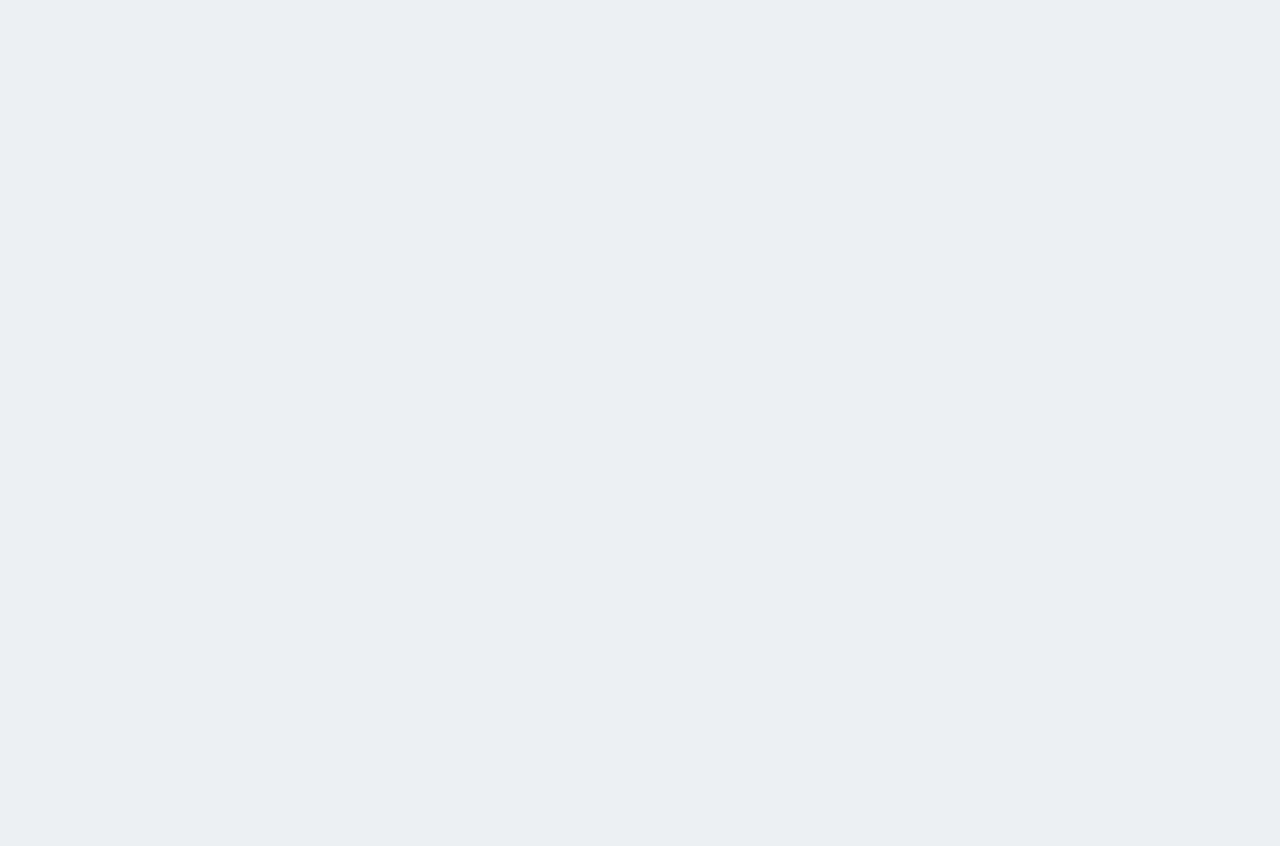
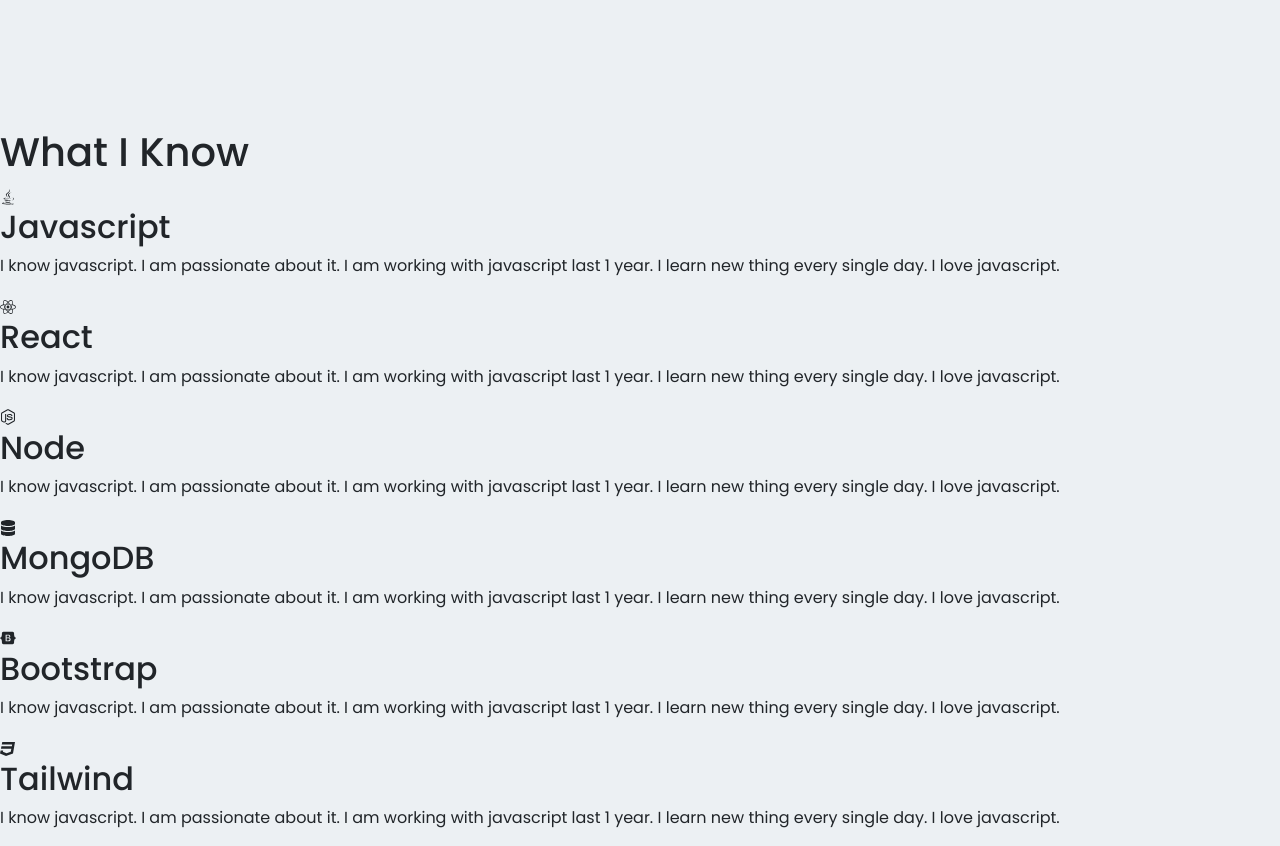
Before and after one commit to Sajalhowlader/portfolio, a React (Create React App) app: page / in a window 1280 px wide. Shown: the part 640-1486 px from the top of the page. Before the commit the page ends 800 px from the top, so only its background shows below. Built offline with nearby package versions, Linux system fonts and the light colour scheme.

Commit message:
add some feature

```diff
--- /dev/null
+++ b/src/Pages/Home/Features.js
@@ -0,0 +1,43 @@
+import React from 'react';
+import { FaJava,FaReact,FaNodeJs,FaDatabase,FaBootstrap,FaCss3 } from 'react-icons/fa';
+const Features = () => {
+    return (
+        <section>
+            <h1>What I Know</h1>
+            <div className="feature-container">
+                <div className="feature-info">
+                  <FaJava/>
+                    <h2>Javascript</h2>
+                    <p>I know javascript. I am passionate about it. I am working with javascript last 1 year. I learn new thing every single day. I love javascript.</p>
+                </div>
+                <div className="feature-info">
+                  <FaReact/>
+                    <h2>React</h2>
+                    <p>I know javascript. I am passionate about it. I am working with javascript last 1 year. I learn new thing every single day. I love javascript.</p>
+                </div>
+                <div className="feature-info">
+                  <FaNodeJs/>
+                    <h2>Node</h2>
+                    <p>I know javascript. I am passionate about it. I am working with javascript last 1 year. I learn new thing every single day. I love javascript.</p>
+                </div>
+                <div className="feature-info">
+                  <FaDatabase/>
+                    <h2>MongoDB</h2>
+                    <p>I know javascript. I am passionate about it. I am working with javascript last 1 year. I learn new thing every single day. I love javascript.</p>
+                </div>
+                <div className="feature-info">
+                  <FaBootstrap/>
+                    <h2>Bootstrap</h2>
+                    <p>I know javascript. I am passionate about it. I am working with javascript last 1 year. I learn new thing every single day. I love javascript.</p>
+                </div>
+                <div className="feature-info">
+                  <FaCss3/>
+                    <h2>Tailwind</h2>
+                    <p>I know javascript. I am passionate about it. I am working with javascript last 1 year. I learn new thing every single day. I love javascript.</p>
+                </div>
+            </div>
+        </section>
+    );
+};
+
+export default Features;
--- a/src/Pages/Home/Header.js
+++ b/src/Pages/Home/Header.js
@@ -3,6 +3,7 @@ import { Nav, Navbar } from 'react-bootstrap';
 import { NavLink } from 'react-router-dom';
 import navImg from '../../images/oo.jpg';
 import Banner from './Banner';
+import Features from './Features';
 
 const Header = () => {
   return (
@@ -25,6 +26,7 @@ const Header = () => {
    </Navbar.Collapse>
 </Navbar>
 <Banner/>
+<Features/>
     </>
   );
 };
```
